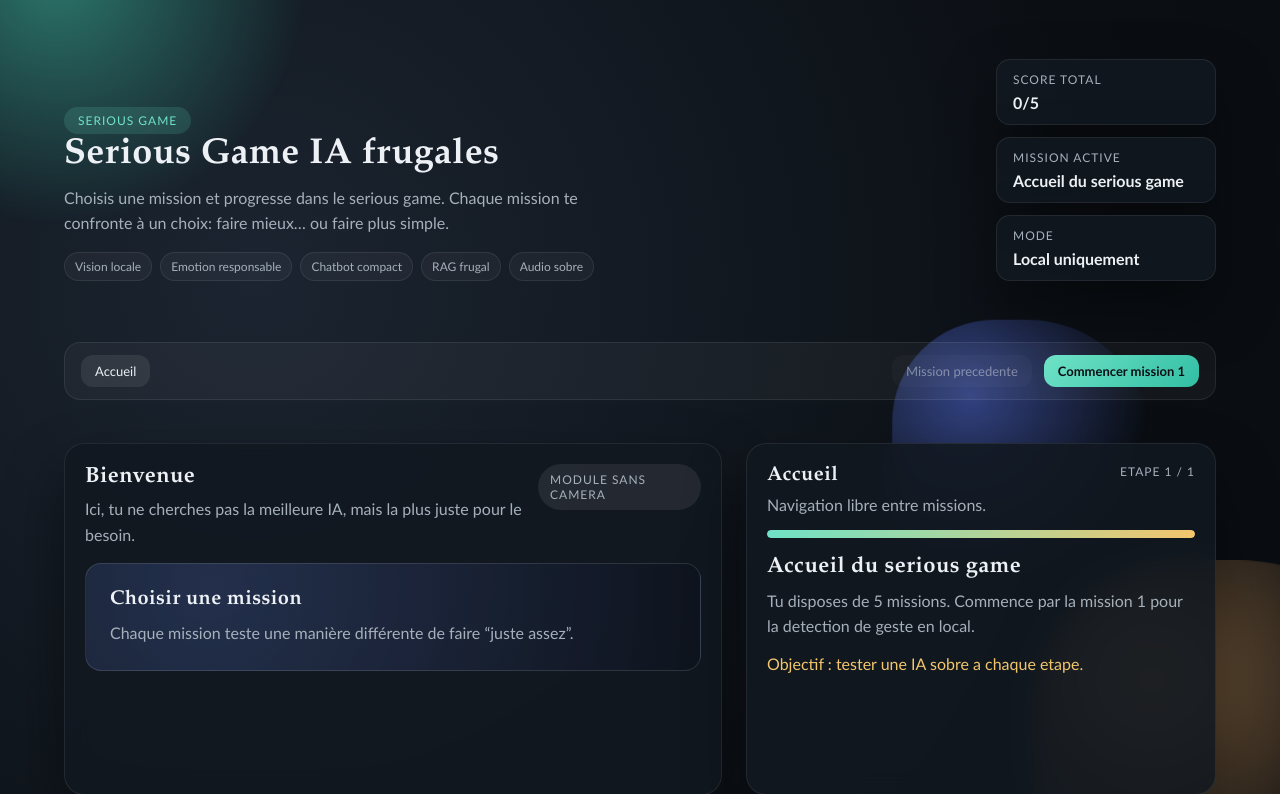
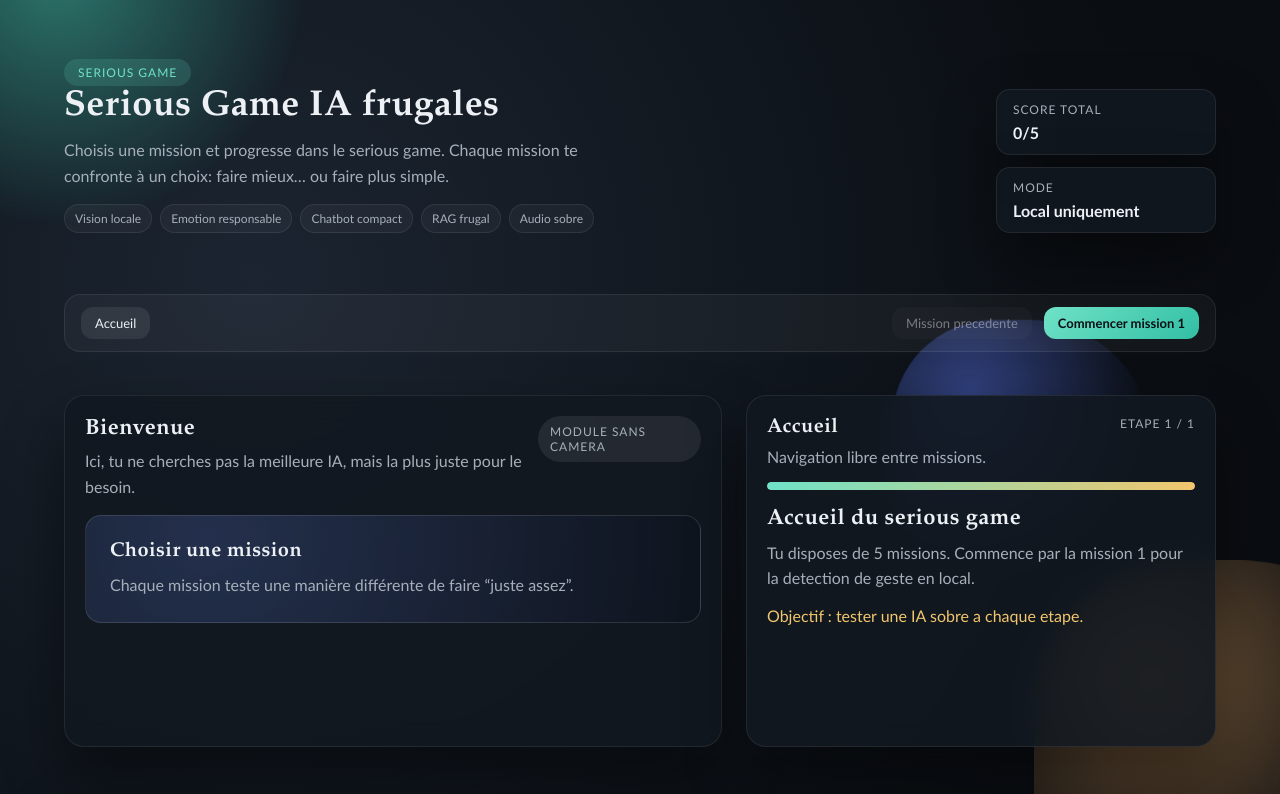
Before and after one commit to sebb81/AtelierIAfrugale, a FastAPI app: page / in a window 1280 px wide. Shown: the top 794 px of the page. Run offline with FastAPI, Linux system fonts and the light colour scheme.

Commit message:
fix: comment out unused mission active metric in hero panel

```diff
--- a/templates/partials/hero.html
+++ b/templates/partials/hero.html
@@ -19,10 +19,10 @@
       <span>Score total</span>
       <strong id="score-total">0/5</strong>
     </div>
-    <div class="hero-metric">
+    <!-- <div class="hero-metric">
       <span>Mission active</span>
       <strong id="mission-active">Briefing</strong>
-    </div>
+    </div> -->
     <div class="hero-metric">
       <span>Mode</span>
       <strong>Local uniquement</strong>
```
